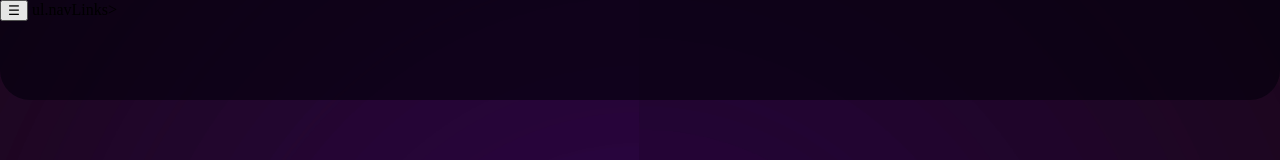
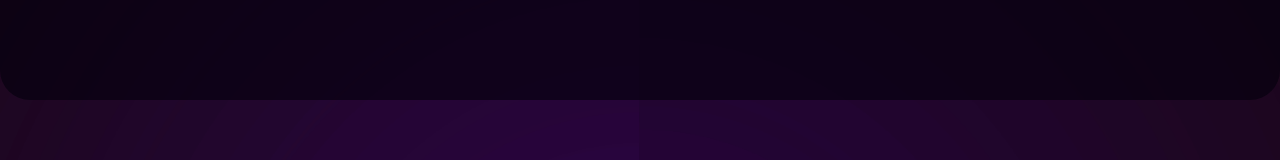
Before and after one commit to YoSoyJ/PDV-LCM, a plain HTML site: page index.html in a window 1280 px wide. Shown: the top 160 px of the page. Drawn offline with Linux system fonts and the light colour scheme.

Commit message:
solo oculté el icono hamburguesa xd

```diff
--- a/index.html
+++ b/index.html
@@ -10,8 +10,7 @@
 
     <div class="portada">
         <header>
-            <button class="menuBtn">☰</button>
-            ul.navLinks>
+            <!-- <button class="menuBtn">☰</button> -->
         </header>
         <div>
             <div class="contenedorTit">
```
